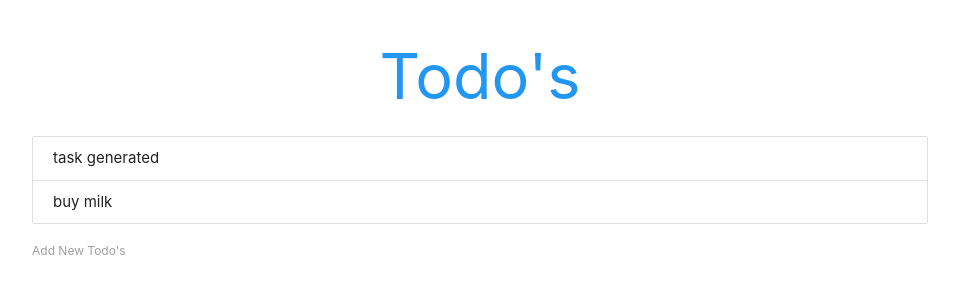
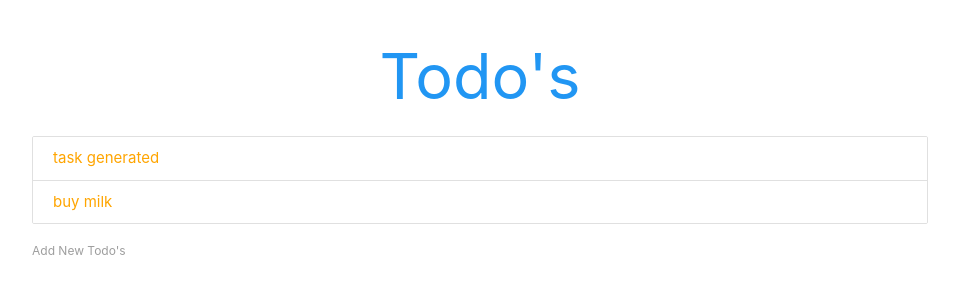
Before and after one commit to Akramraza21/React2020, a React (Create React App) app: page / in a window 1280 px wide. Shown: the top 300 px of the page, without its empty margins (160-1119 px from the left). Built offline with nearby package versions, Linux system fonts and the light colour scheme.

Commit message:
HODwrapping

```diff
--- /dev/null
+++ b/src/HOC/RandomColor.js
@@ -0,0 +1,15 @@
+import React from 'react'
+
+const RandomColour = (WrappedComponent) => {
+    const Colours = ['red','green','yellow','orange','blue','pink','brown']
+    const randomColour = Colours[Math.floor(Math.random()*6)]
+    const style = {color:randomColour}
+    return (props)=>{
+        return (
+            <div style={style}>
+            <WrappedComponent  {...props}/>
+            </div>
+        )
+}
+}
+export default RandomColour;
--- a/src/Todo/Todo.js
+++ b/src/Todo/Todo.js
@@ -1,5 +1,5 @@
 import React from 'react'
-
+import RandomColour from '../HOC/RandomColor'
 const TodoCreater = ( props ) => {
 
     const todo =  props.state.length ? props.state.map((value, index)=> {
@@ -16,4 +16,4 @@ const TodoCreater = ( props ) => {
     </div>
     )
 }
-export default TodoCreater;
+export default RandomColour(TodoCreater);
```
